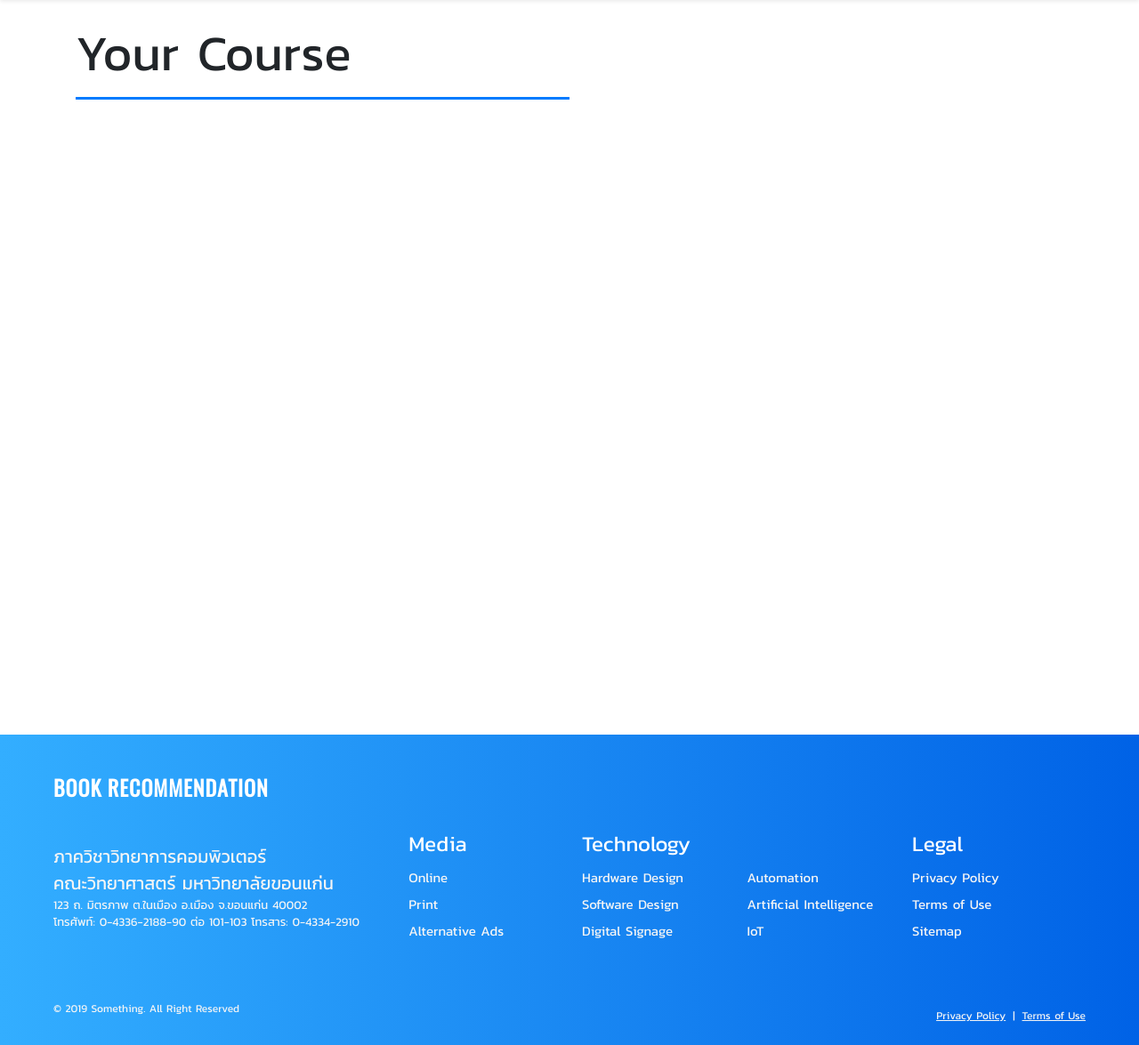
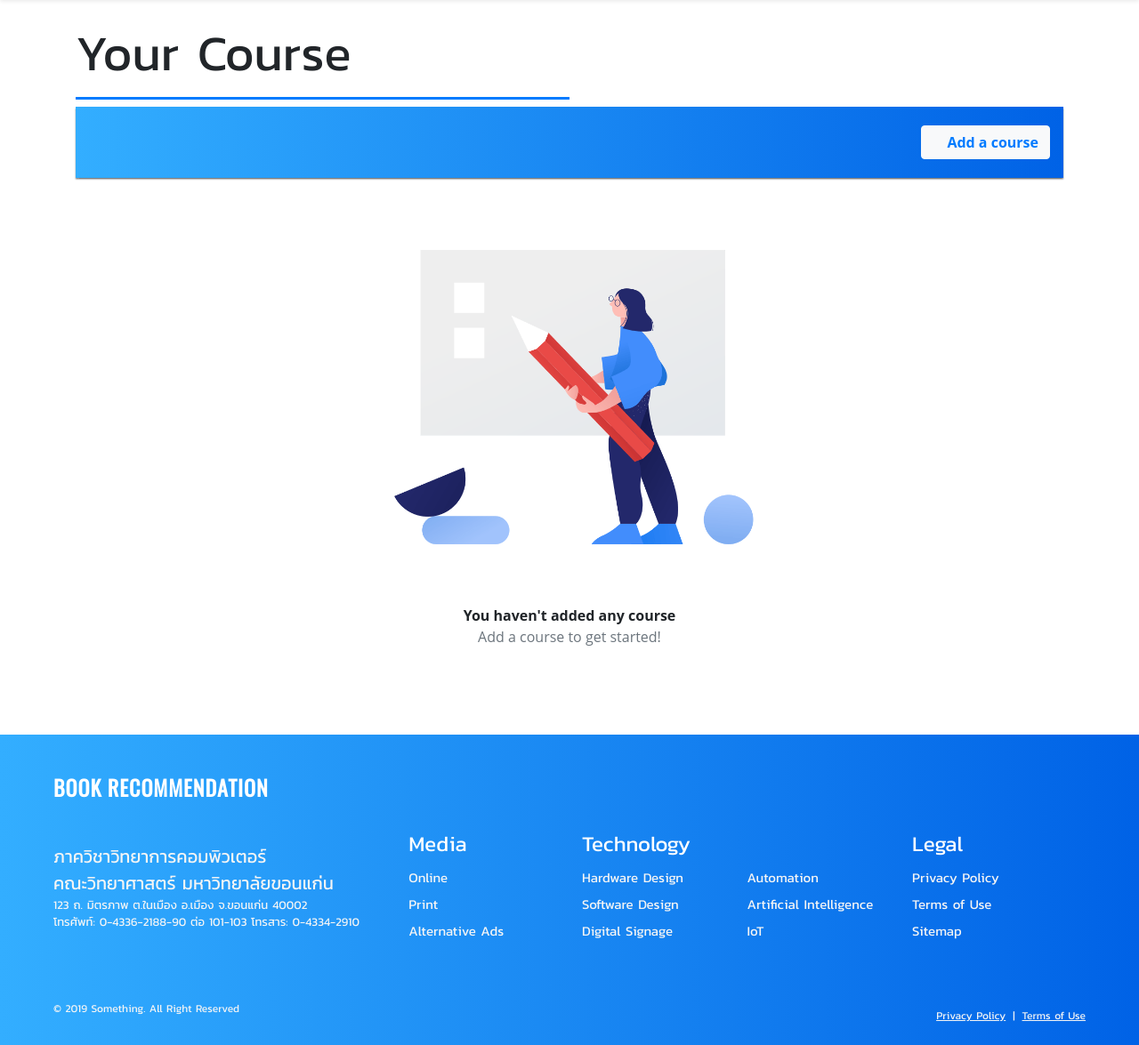
Before and after one commit to ThanakitKongKang/CodeIgProj_Recommender_system, a CodeIgniter app: page /CodeIgProj_Recommender_system/course in a window 1280 px wide. Shown: the part 54-1229 px from the top of the page at 89% size. Run offline with CodeIgniter, Linux system fonts and the light colour scheme; the visitor is signed in with stand-in values (Sample User, id 1); some libraries are stand-ins or nearby versions.

Commit message:
prepare for course registeration

```diff
--- a/application/views/books/saved.php
+++ b/application/views/books/saved.php
@@ -70,7 +70,7 @@
         <?php } else if ($this->session->userdata('count_all_saved_list') == 0) { ?>
 
             <div class="load-more pt-5" lastID="0">
-                <h1 class="font-weight-lighter text-center">คุณไม่ได้บันทึก <i class="far fa-bookmark"></i> รายการใด ๆ</h1>
+                <h1 class="font-weight-lighter text-center font-arial">You haven't saved <i class="far fa-bookmark"></i>  any item</h1>
                 <div class="position:relative text-center">
                     <img src="<?= base_url() ?>assets/img/fogg-list-is-empty.png" style="max-width:65rem" alt="">
                 </div>
--- a/application/views/courses/index.php
+++ b/application/views/courses/index.php
@@ -2,18 +2,25 @@
     <h1 class="display-4">Your Course</h1>
     <hr class="mb-2 w-50 mr-auto ml-0" style="border: 0;border-top: 3px solid #007bff;">
     <div id="course_content">
+        <!-- content header -->
+        <div class="row justify-content-end mx-0 w-100" style="height:5rem;box-shadow:0 0.1rem 0.1rem rgba(0,0,0,0.5)!important;;position: relative;    background: linear-gradient(to left, #0062E6, #33AEFF);">
+            <div class="col-8"></div>
+            <div class="col-4 align-self-center text-right font-arial">
+                <button class="btn btn-light font-weight-bold text-primary"><i class="fas fa-plus pr-3 fa-xs"></i>Add a course</button>
+            </div>
+        </div>
+
         <!-- content -->
-        <div class="row">
-            <!-- content left -->
-            <div class="col">
+        <!-- <div class="row bg-light mx-0" style="min-height:25rem;">
+            <div class="col"> test </div>
+        </div> -->
 
-            </div>
+        <!-- zero course added -->
+        <div class="position:relative text-center font-arial">
+            <img src="<?= base_url() ?>assets/img/clip-list-is-empty.png" style="max-width:45rem" alt="">
+            <div class="font-weight-bold">You haven't added any course </div>
+            <div class="text-muted">Add a course to get started!</div>
+        </div>
 
-            <!-- content right -->
-            <div class="col">
-
-            </div>
-
-        </div>
     </div>
 </div>
```
Also changed, not shown: assets/img/clip-list-is-empty.png (added).
